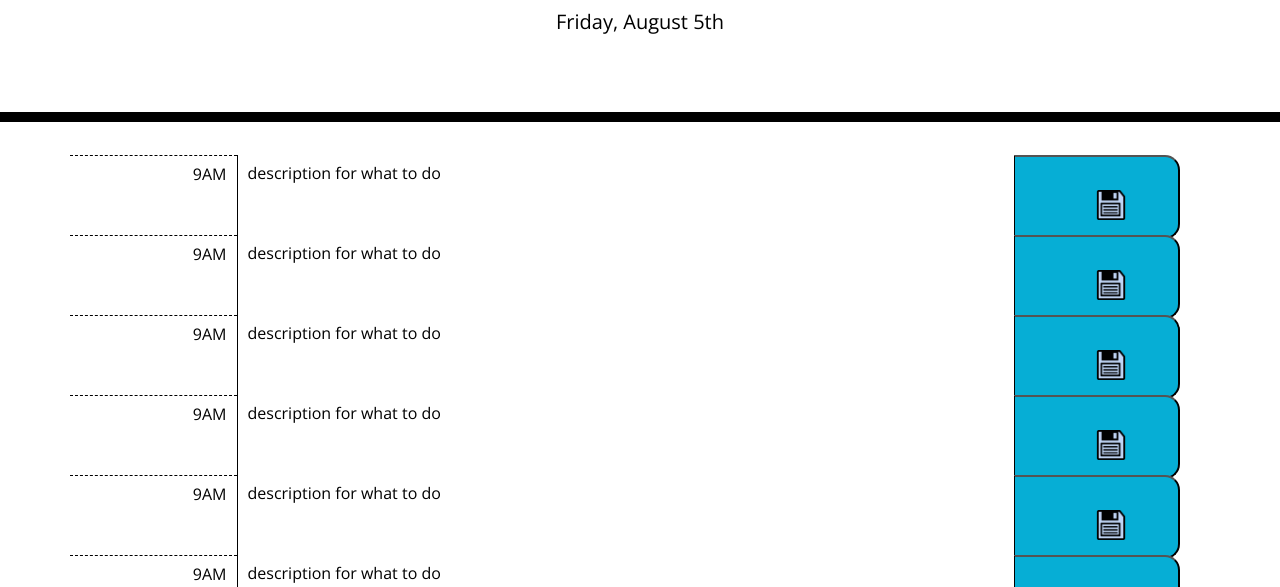
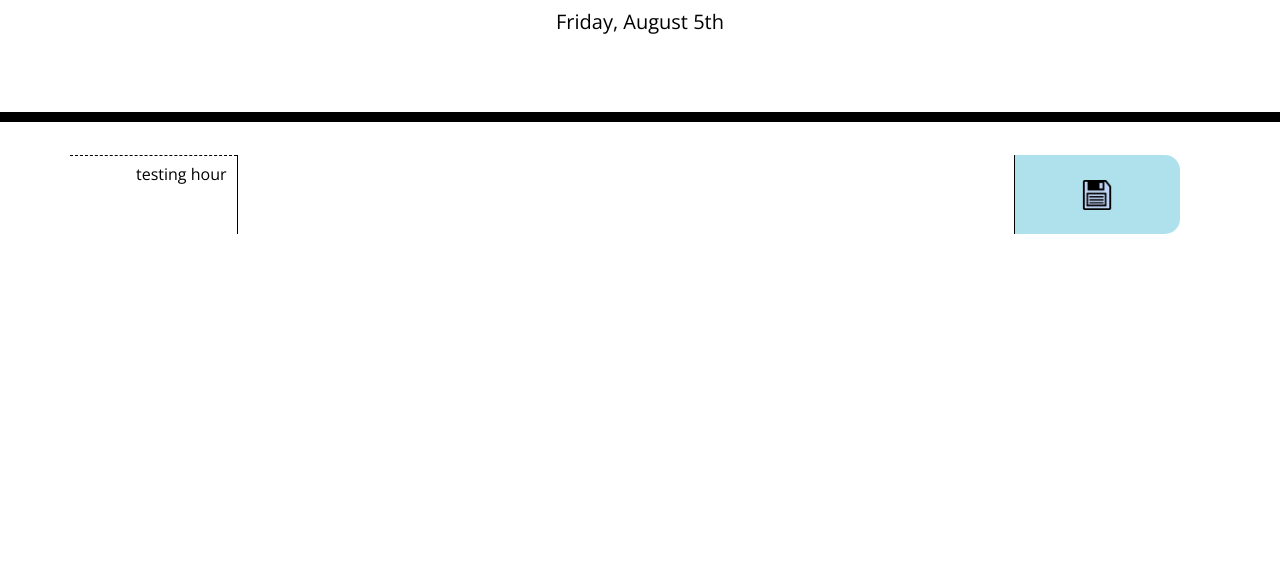
Before and after one commit to richyou94/Set-up-your-today-s-schedule, a plain HTML site: page index.html in a window 1280 px wide. Shown: the part 182-769 px from the top of the page. Drawn offline with nearby package versions, Linux system fonts and the light colour scheme.

Commit message:
done with button attribute

```diff
--- a/assets/css/style.css
+++ b/assets/css/style.css
@@ -69,16 +69,13 @@ textarea {
     border-left: 1px solid black;
     border-top-right-radius: 15px;
     border-bottom-right-radius: 15px;
-    background-color: #06aed5;
+    background-color: #afe1ed;
     color: white;
     width: 15%;
 }
 
 .saveBtn img {
     width: 30px;
-    margin-left: 50%;
-    margin-right: 50%;
-    align-items:center;
 }
 
 .saveBtn i:hover {
--- a/assets/js/script.js
+++ b/assets/js/script.js
@@ -10,18 +10,21 @@ function testingAppendDivAndOthers() {
     var descriptionEl = $('<textarea>');
     var btnEl = $('<btn>');
     var timeBlockEl = $('#timeBlockEl');
-    var pFontEl = $('<p>');
+    var btnImageEl = $('<img>');
 
     hourEl.text("testing hour");
     // btnEl.text("save");
-    pFontEl.text("SAVE")
+    btnImageEl.attr('src', './assets/images/image-save-button.png');
 
     rowEl.addClass('row');
     hourEl.addClass('hour');
     descriptionEl.addClass('description');
     btnEl.addClass('saveBtn');
+    btnImageEl.addClass('mx-auto d-block')
 
-    btnEl.append(pFontEl);
+    btnEl.attr('style', 'padding-top:25px;')
+
+    btnEl.append(btnImageEl);
 
     rowEl.append(hourEl);
     rowEl.append(descriptionEl);
--- a/index.html
+++ b/index.html
@@ -31,11 +31,11 @@
     <div class = "container">
         <!-- Timeblocks go here -->
         <div class = "time-block" id="timeBlockEl">
-            <div class="row">
+            <!-- <div class="row">
                 <div class="hour">9AM</div>
                 <textarea class="description">description for what to do</textarea>
                 <button class = "saveBtn">
-                    <img src="./assets/images/image-save-button.png" alt="save button">
+                    <img class="mx-auto d-block" src="./assets/images/image-save-button.png" alt="save button">
                 </button>
             </div>
             <div class="row">
@@ -93,7 +93,7 @@
                 <button class = "saveBtn">
                     <img src="./assets/images/image-save-button.png" alt="save button">
                 </button>
-            </div>
+            </div> -->
         </div>
     </div>
 
```
